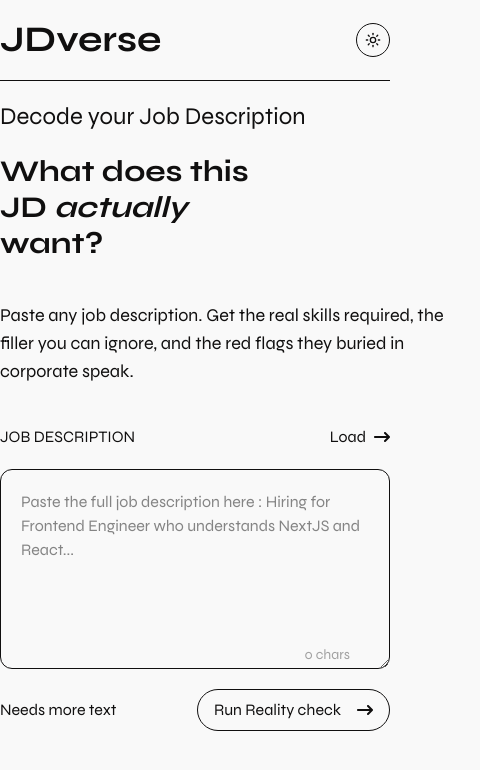
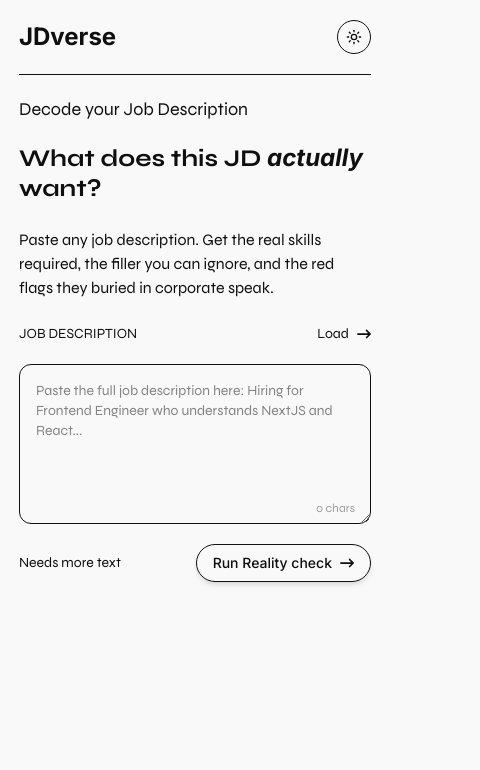
Before and after one commit to 77Gaurav/jdverse, a Next.js app: page / in a window 390 px wide. Shown: the top 770 px of the page, 480 px wide, since content can reach past the window. Built offline with nearby package versions, Linux system fonts and the light colour scheme.

Commit message:
Added ResultData interface, worked on responsive for mobile screens. Updated Fonts and typography throught.

```diff
--- a/app/globals.css
+++ b/app/globals.css
@@ -16,10 +16,14 @@
 @theme inline {
   --color-background : var(--background);
   --color-foreground : var(--foreground);
+
+  --font-inter : "Inter",sans-serif;
+  --font-syne : "Syne",sans-serif;
+
 }
 
 body {
   background: var(--background);
   color: var(--foreground);
-  font-family: var(--font-syne);
+  font-family : 'Syne',sans-serif;
 }
--- a/app/page.tsx
+++ b/app/page.tsx
@@ -1,8 +1,29 @@
 'use client';
 import { useState, useEffect, useRef } from 'react';
-import { FaArrowRightLong } from "react-icons/fa6";
+import { FaArrowLeftLong, FaArrowRightLong } from "react-icons/fa6";
 import { LuMoon } from "react-icons/lu";
 import { LuSun } from "react-icons/lu";
+
+// Adding interfaces
+type Severity = 'critical' | 'warn'; // USed to show redflags
+
+interface HiddenFlag{
+  title:string;
+  detail : string;
+  severity : Severity;
+}
+
+interface ResultData {
+  verdict_score : number;
+  verdict_short : string;
+  what_they_actually_want?: string;
+  must_haves : string[];
+  nice_to_haves : string[];
+  hidden_flags:HiddenFlag[];
+
+}
+
+
 const SAMPLE_JD = `Frontend Developer Intern (Remote)
 
 We are looking for passionate frontend developers to join our growing team. This is an exciting opportunity to work on cutting-edge products.
@@ -46,35 +67,29 @@ function detectFlags(text: string) {
 }
 
 export default function Home() {
-  // FIX 1: Moved all useState declarations above useEffect.
-  // useEffect referenced `jd` before it was declared — hooks must be
-  // declared in order before they're referenced in other hooks.
   const [jd, setjd] = useState<string>("");
-  const [streamText, setStreamText] = useState<string>(""); // FIX 3: Added missing streamText state. setStreamText was called in runCheck/reset but this useState never existed.
-  const [charCount, setCharCount] = useState(0);
+  const charCount = jd.length;
   const [phase, setPhase] = useState<string>('input');
-  const [result, setResult] = useState<any>(null);
+  const [result, setResult] = useState<ResultData | null>(null);
   const [loading, setLoading] = useState<boolean>(false);
   const [error, setError] = useState<string | null>(null);
-  const [theme,setTheme] = useState<'dark' | 'light'>('light');
+  const [theme,setTheme] = useState<'dark' | 'light'> (()=>{
+    if(typeof window === 'undefined') return 'light';
+    return localStorage.getItem('theme') === 'dark' ? 'dark' : 'light';
+  });
 
   const textareaRef = useRef<HTMLTextAreaElement>(null);
-  const resultRef = useRef(null);
-
-  useEffect(() => {
-    setCharCount(jd.length);
-  }, [jd]);
+  const resultRef = useRef<HTMLDivElement | null>(null);
 
   const loadSample = () => {
     setjd(SAMPLE_JD);
   };
 
-  async function runCheck(): Promise<any> {
+  async function runCheck(): Promise<ResultData | void> {
     if (!jd.trim() || jd.trim().length < 50) return;
     setLoading(true);
     setError(null);
     setResult(null);
-    setStreamText('');
 
     const localFlags = detectFlags(jd);
 
@@ -92,9 +107,8 @@ export default function Home() {
 
       const parsed = await response.json();
 
-      // Merge local flags with AI flags (same logic as before)
       const aiFlags = parsed.hidden_flags || [];
-      const aiTitles = aiFlags.map((f: any) => f.title.toLowerCase());
+      const aiTitles = aiFlags.map((f: HiddenFlag) => f.title.toLowerCase());
       const extraFlags = localFlags
         .filter(f => !aiTitles.some((t: string) => t.includes(f.label.toLowerCase().split(" ")[0])))
         .map(f => ({ title: f.label, detail: "Pattern detected in JD text.", severity: f.severity }));
@@ -102,7 +116,7 @@ export default function Home() {
       parsed.hidden_flags = [...aiFlags, ...extraFlags].slice(0, 5);
       setResult(parsed);
       setPhase("result");
-      setTimeout(() => (resultRef.current as any)?.scrollIntoView({ behavior: "smooth", block: "start" }), 100);
+      setTimeout(() => resultRef.current?.scrollIntoView({ behavior: "smooth", block: "start" }), 100);
     } catch (e) {
       setError("Something went wrong parsing the response. Try again.");
     } finally {
@@ -115,8 +129,7 @@ export default function Home() {
     setResult(null);
     setPhase('input');
     setError(null);
-    setStreamText('');
-    setTimeout(() => (textareaRef.current as any)?.focus(), 100);
+    setTimeout(() => (textareaRef.current)?.focus(), 100);
   }
 
   const scoreColor = result
@@ -131,33 +144,23 @@ export default function Home() {
         : "Skip this one"
     : "";
 
-  const handleThemeChange = () => {
-    const root = document.documentElement;
-    root.classList.toggle("dark");
-    const isDark = root.classList.contains("dark");
-    localStorage.setItem("theme", isDark ? "dark" : "light");
-    setTheme(isDark?'dark':'light');
-  };
+  useEffect(() => {
+  const root = document.documentElement;
 
-  useEffect(() => {
-  const savedTheme = localStorage.getItem("theme");
-  if (savedTheme === "dark") {
-    document.documentElement.classList.add("dark");
-    setTheme('dark');
-  } else {
-    document.documentElement.classList.remove("dark");
-    setTheme('light');
-  }
-  }, []);
+  if (theme === "dark") root.classList.add("dark");
+  else root.classList.remove("dark");
+
+  localStorage.setItem('theme',theme);
+
+  }, [theme]);
 
   return (
-    <div className="bg-background text-foreground">
-      <div className='max-w-4xl mx-auto font-syne'>
+    <div className="font-['Syne'] bg-background text-foreground min-h-screen">
+      <div className='w-full max-w-sm sm:max-w-xl md:max-w-2xl lg:max-w-4xl mx-auto font-syne px-4'>
         <nav className='mt-5 flex items-center justify-between'>
-          <h1 className='font-inter font-bold text-4xl'>JDverse</h1>
+          <h1 className="font-['Inter'] font-bold text-2xl sm:text-3xl lg:text-4xl">JDverse</h1>
           <div>
-            <button onClick={handleThemeChange} className='p-2 cursor-pointer rounded-full border border-foreground'>
-
+            <button onClick={()=>{setTheme(prev => (prev === 'dark' ? 'light' : 'dark'));}} className='p-2 cursor-pointer rounded-full border border-foreground'>
               {theme === 'dark' ? (<LuMoon />):(<LuSun />)}
             </button>
           </div>
@@ -167,52 +170,51 @@ export default function Home() {
         {phase === 'input' && (
           <>
             <div className="hero">
-              <div className="banner my-5 text-2xl">Decode your Job Description</div>
-              <div className="title w-70">
-                <h2 className='text-3xl font-bold'>What does this JD <span className="italic">actually</span> want?</h2>
+              <div className="banner font-['Syne'] my-5 text-lg sm:text-xl lg:text-2xl">Decode your Job Description</div>
+              <div className="title">
+                <h2 className="text-2xl sm:text-3xl lg:text-4xl font-bold leading-tight font-['Syne']">
+                  What does this JD <span className="font-['Inter'] italic">actually</span> want?
+                </h2>
               </div>
-              <p className="w-120 my-10 text-lg">Paste any job description. Get the real skills required, the filler you can ignore, and the red flags they buried in corporate speak.</p>
+              <p className="w-full sm:w-[70%] lg:w-120 my-6 sm:my-8 lg:my-10 text-base sm:text-lg font-[Syne]" >
+                Paste any job description. Get the real skills required, the filler you can ignore, and the red flags they buried in corporate speak.
+              </p>
             </div>
 
-            <div className="flex items-center justify-between">
-              <div className="paste">JOB DESCRIPTION</div>
-              {/* FIX 2: Was `setjd(templateJD)` — `templateJD` is undefined.
-                The constant is named SAMPLE_JD. Also wired to loadSample() for clarity. */}
-              <button className="load flex items-center gap-2 cursor-pointer" onClick={loadSample}>
+            <div className="flex items-center justify-between flex-wrap gap-2">
+              <div className="text-sm sm:text-base font-['Syne']">JOB DESCRIPTION</div>
+              <button className="load flex items-center gap-2 cursor-pointer text-sm sm:text-base font-['Syne']" onClick={loadSample}>
                 Load <FaArrowRightLong />
               </button>
             </div>
 
             <div className="input flex justify-center mt-5 relative">
               <textarea
-                className="w-full border h-50 p-5 rounded-xl"
-                placeholder="Paste the full job description here : Hiring for Frontend Engineer who understands NextJS and React..."
+                className="w-full border h-40 sm:h-50 p-4 sm:p-5 rounded-xl text-sm sm:text-base font-['Syne']"
+                placeholder="Paste the full job description here: Hiring for Frontend Engineer who understands NextJS and React..."
                 onChange={(e) => { setjd(e.target.value) }}
                 ref={textareaRef}
                 value={jd}
               />
-              {/* FIX 6 (part 1): Was `{count} chars` — `count` is not declared anywhere.
-                The state variable is `charCount`. */}
-              <div className="absolute bottom-1 right-10 text-sm text-neutral-400">
+              <div className="absolute bottom-2 sm:bottom-1 right-4 sm:right-10 text-xs sm:text-sm text-neutral-400">
                 {charCount} chars
               </div>
             </div>
 
-            {error && <p className='text-red-500 text-xl my-2'>{error}</p>}
+            {error && <p className='text-red-500 text-base sm:text-xl my-2'>{error}</p>}
 
-            <div className="submit-action mt-5 flex items-center justify-between">
-              {/* FIX 6 (part 2): Was `count < 50` — replaced with `charCount`. */}
-              <div>{charCount < 50 ? "Needs more text" : `Ready · ${charCount} chars`}</div>
+            <div className="submit-action mt-5 flex items-center justify-between flex-wrap gap-3">
+              <div className="text-sm sm:text-base font-['Syne']">{charCount < 50 ? "Needs more text" : `Ready · ${charCount} chars`}</div>
               <button
-                className='px-4 py-2 border rounded-full cursor-pointer'
+                className='px-4 py-2 border rounded-full cursor-pointer text-sm sm:text-base shadow-md'
                 onClick={runCheck}
                 disabled={loading || jd.trim().length < 50}
               >
                 {loading ? (
-                  <span className='w-5 h-3 border border-neutral-300 rounded-lg mx-auto'>Analysing...</span>
+                  <span className="w-5 h-3 border border-neutral-300 rounded-lg mx-auto font-['Inter']">Analysing...</span>
                 ) : (
-                  <div className='flex justify-center items-center gap-4'>
-                    <span>Run Reality check</span> <FaArrowRightLong />
+                  <div className='flex justify-center items-center gap-2 sm:gap-4'>
+                    <span className="font-['Inter'] font-medium">Run Reality check</span> <FaArrowRightLong />
                   </div>
                 )}
               </button>
@@ -222,32 +224,33 @@ export default function Home() {
 
         {phase === 'result' && result && (
           <div ref={resultRef}>
-            <div className='flex items-start gap-2 border-2 rounded-lg px-3 py-2 mb-2'>
-              <div className="text-center max-w-xl mx-2">
-                {/* FIX 7: Was using a CSS class `color-score` which doesn't exist in Tailwind.
-                  scoreColor is a JS variable — must be applied via inline style. */}
+            <div className='flex flex-col sm:flex-row items-start sm:items-center gap-2 border-2 rounded-lg px-3 py-2 mb-2'>
+              <div className="text-center max-w-xl mx-auto sm:mx-2">
                 <div className="text-2xl font-bold" style={{ color: scoreColor }}>
                   {result.verdict_score}
                 </div>
                 <div className="text-sm mt-2">/10</div>
               </div>
-              <div className='mx-4'>
-                <p className='font-bold'>Verdict</p>
-                <p>{result.verdict_short}</p>
-                <span>{scoreLabel}</span>
+              <div className="mt-2 sm:mt-0 sm:mx-4">
+                <p className="font-bold text-lg font-['Inter'] text-center leading-relaxed mb-3">Verdict</p>
+                <p className="font-['Syne']">{result.verdict_short}</p>
+                <span className={`font-['Syne'] italic ${
+                  result.verdict_score < 5 ? 'text-red-500' :
+                  result.verdict_score < 8 ? 'text-green-400' :
+                  'text-green-700'
+                }`}>Suggestion : " {scoreLabel} "</span>
               </div>
             </div>
 
-            {/* what_they_actually_want: closing must be )} not )) */}
             {result.what_they_actually_want && (
-              <div className="bg-background border border-foreground border-l-[4px] border-l-foreground rounded-r-xl px-5 py-4 mb-4">
-                <p className="text-[0.78rem] font-bold tracking-widest uppercase mb-1">What they actually want</p>
-                <p className="text-sm leading-relaxed">{result.what_they_actually_want}</p>
+              <div className=" bg-background border border-foreground border-l-4 border-l-foreground rounded-r-xl px-4 sm:px-5 py-4 mb-4">
+                <p className="font['Syne'] text-[0.78rem] font-bold tracking-widest uppercase mb-1">What they actually want</p>
+                <p className="font['Syne'] text-sm leading-relaxed">{result.what_they_actually_want}</p>
               </div>
             )}
 
             {/* Three-column result grid */}
-            <div className="grid grid-cols-1 sm:grid-cols-3 gap-4 mb-6">
+            <div className="grid grid-cols-1 sm:grid-cols-2 lg:grid-cols-3 gap-4 mb-6">
 
               {/* Must-haves */}
               <div className="bg-background border border-[#e5e2da] rounded-2xl p-5">
@@ -260,7 +263,7 @@ export default function Home() {
                 </div>
                 <div className="flex flex-wrap gap-1.5">
                   {(result.must_haves || []).map((s: string, i: number) => (
-                    <span key={i} className="text-xs px-2.5 py-1 bg-green-50 text-green-800 rounded-full font-mono font-medium">{s}</span>
+                    <span key={i} className="text-xs px-2.5 py-1 bg-green-50 text-green-800 rounded-full font-['Inter'] font-medium border-2 border-green-700">{s}</span>
                   ))}
                 </div>
               </div>
@@ -276,13 +279,13 @@ export default function Home() {
                 </div>
                 <div className="flex flex-wrap gap-1.5">
                   {(result.nice_to_haves || []).map((s: string, i: number) => (
-                    <span key={i} className="text-xs px-2.5 py-1 bg-blue-50 text-blue-800 rounded-full font-mono">{s}</span>
+                    <span key={i} className="text-xs px-2.5 py-1 bg-blue-50 text-blue-800 rounded-full font-['Inter'] font-medium border-2 border-blue-700">{s}</span>
                   ))}
                 </div>
               </div>
 
               {/* Red flags */}
-              <div className="bg-background border border-red-200 rounded-2xl p-5">
+              <div className="bg-background border border-red-200 rounded-2xl p-5 sm:col-span-2 lg:col-span-1">
                 <div className="flex justify-between items-center mb-4">
                   <div className="flex items-center gap-1.5">
                     <div className="w-2 h-2 rounded-full bg-red-600" />
@@ -290,30 +293,33 @@ export default function Home() {
                   </div>
                   <span className="text-[11px] text-[#aaa] font-mono">{String(result.hidden_flags?.length || 0).padStart(2, "0")}</span>
                 </div>
-                <div className="flex flex-col gap-2.5">
-                  {(result.hidden_flags || []).map((f: any, i: number) => (
+                <div className="flex flex-col gap-2.5 font-['Inter']">
+                  {(result.hidden_flags || []).map((f: HiddenFlag, i: number) => (
                     <div key={i} className={i < result.hidden_flags.length - 1 ? "border-b border-red-50 pb-2.5" : ""}>
                       <p className={`text-[13px] font-semibold mb-0.5 ${f.severity === "critical" ? "text-red-600" : "text-yellow-600"}`}>{f.title}</p>
-                      <p className="text-xs text-[#666] leading-relaxed">{f.detail}</p>
+                      <p className={`text-xs ${theme==='dark'?'text-neutral-200' :'text-neutral-600'} font-medium leading-relaxed`}>{f.detail}</p>
                     </div>
                   ))}
                   {(!result.hidden_flags || result.hidden_flags.length === 0) && (
-                    <p className="text-[13px] text-green-600">No obvious red flags found.</p>
+                    <p className="text-[13px] text-green-600 font-['Inter']">No obvious red flags found.</p>
                   )}
                 </div>
               </div>
 
             </div>
 
-            <div className="navback mt-6 flex items-center justify-between">
-              <button onClick={reset} className="border rounded-full px-4 py-2 cursor-pointer">
-                ← Check another JD
+            <div className="navback mt-5 flex items-center justify-between flex-wrap gap-3">
+              <button onClick={reset} className="border rounded-full px-4 py-2 cursor-pointer text-sm sm:text-base flex justify-center items-center gap-4">
+                <FaArrowLeftLong /> Check another JD
               </button>
-              <p className="text-sm text-neutral-400">No Account Logins required</p>
+              <p className={`text-xs sm:text-sm ${theme==='dark'?'text-neutral-200' :'text-neutral-600'}`}>No Account Logins required</p>
             </div>
+          <div className="w-full h-5"></div>
           </div>
         )}
+
       </div>
+
     </div>
   );
 }
```
